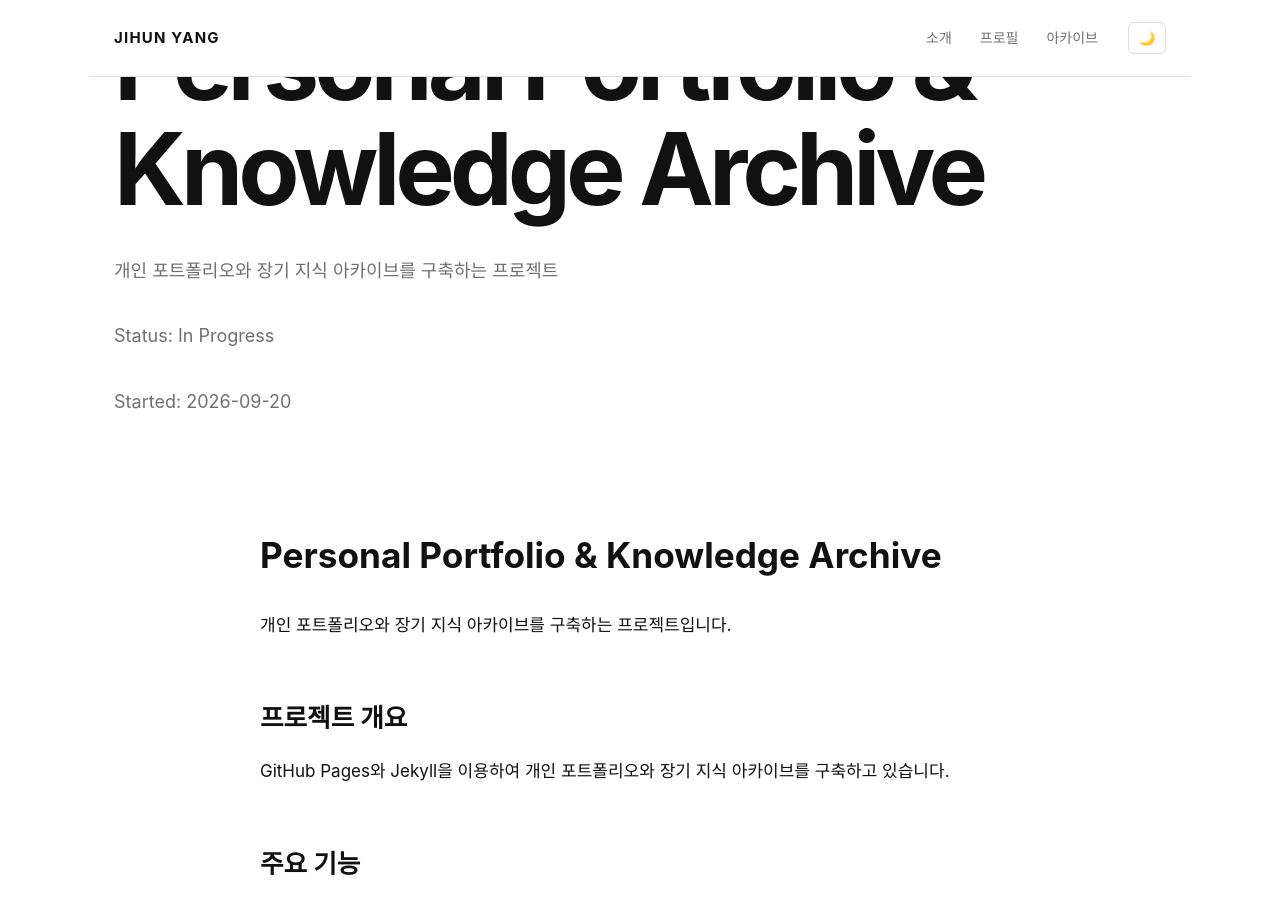
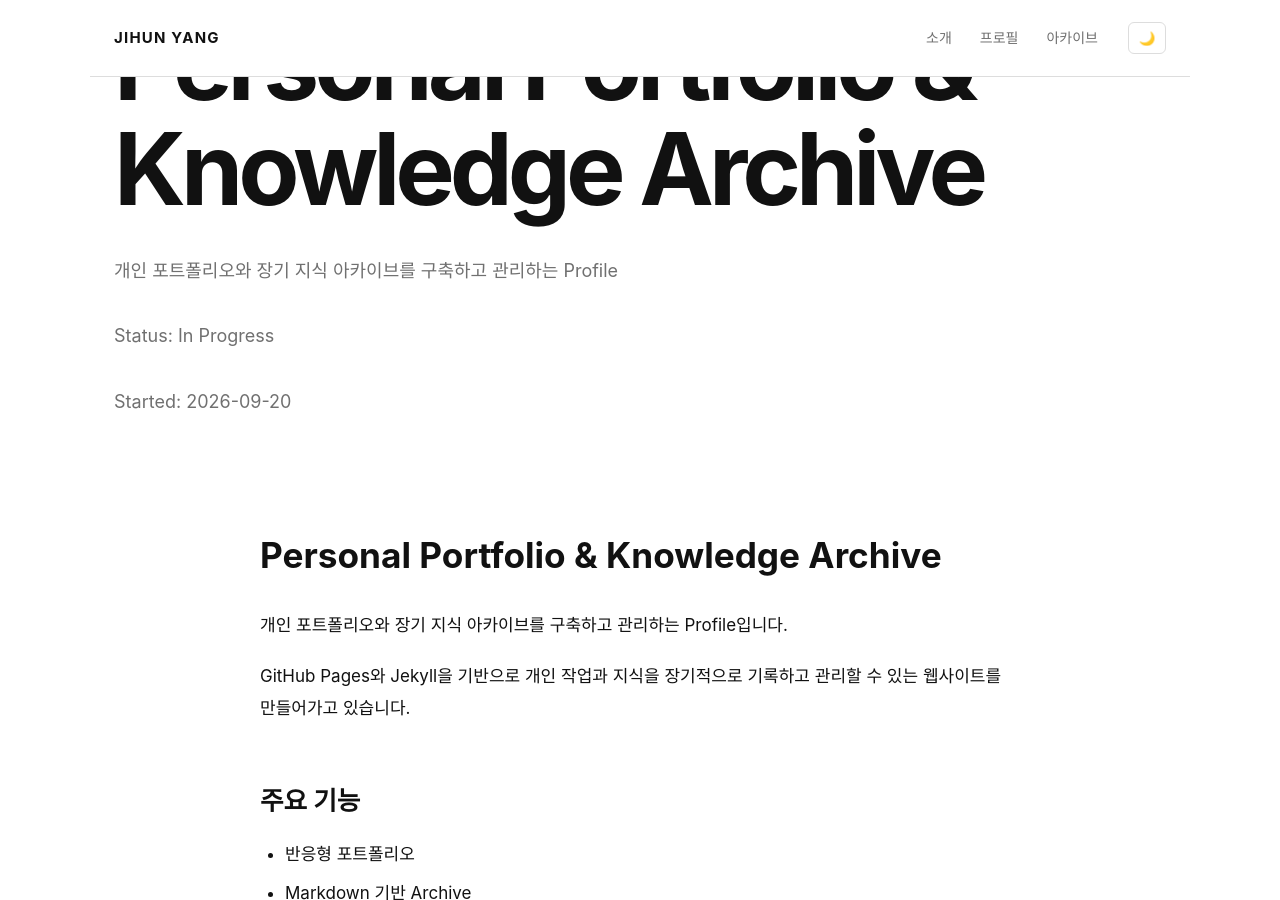
Before and after one commit to JihunYangKR/JihunYangKR.github.io, a Jekyll site: the page built from _profiles/portfolio-site.md, in a window 1280 px wide and 900 px high, scrolled down 220 px. Built offline with Jekyll 4.4.1, drawn with Linux system fonts in a browser that asks for light colours; some of the changed text lies outside the part shown.

Commit message:
Update portfolio-site.md

```diff
--- a/_profiles/portfolio-site.md
+++ b/_profiles/portfolio-site.md
@@ -1,7 +1,7 @@
 ---
 layout: profile
 title: "Personal Portfolio & Knowledge Archive"
-description: "개인 포트폴리오와 장기 지식 아카이브를 구축하는 프로젝트"
+description: "개인 포트폴리오와 장기 지식 아카이브를 구축하고 관리하는 Profile"
 status: "In Progress"
 date: 2026-09-20
 archive: false
@@ -9,16 +9,16 @@ archive: false
 
 # Personal Portfolio & Knowledge Archive
 
-개인 포트폴리오와 장기 지식 아카이브를 구축하는 프로젝트입니다.
+개인 포트폴리오와 장기 지식 아카이브를 구축하고 관리하는 Profile입니다.
 
-## 프로젝트 개요
-
-GitHub Pages와 Jekyll을 이용하여 개인 포트폴리오와 장기 지식 아카이브를 구축하고 있습니다.
+GitHub Pages와 Jekyll을 기반으로
+개인 작업과 지식을 장기적으로 기록하고 관리할 수 있는
+웹사이트를 만들어가고 있습니다.
 
 ## 주요 기능
 
 - 반응형 포트폴리오
-- Markdown 기반 아카이브
+- Markdown 기반 Archive
 - Categories
 - Tags
 - Search
@@ -37,4 +37,4 @@ GitHub Pages와 Jekyll을 이용하여 개인 포트폴리오와 장기 지식
 
 ## 현재 상태
 
-개발 중이며 지속적으로 기능을 추가하고 있습니다.
+지속적으로 기능을 개선하고 실제 콘텐츠를 추가하고 있습니다.
```
